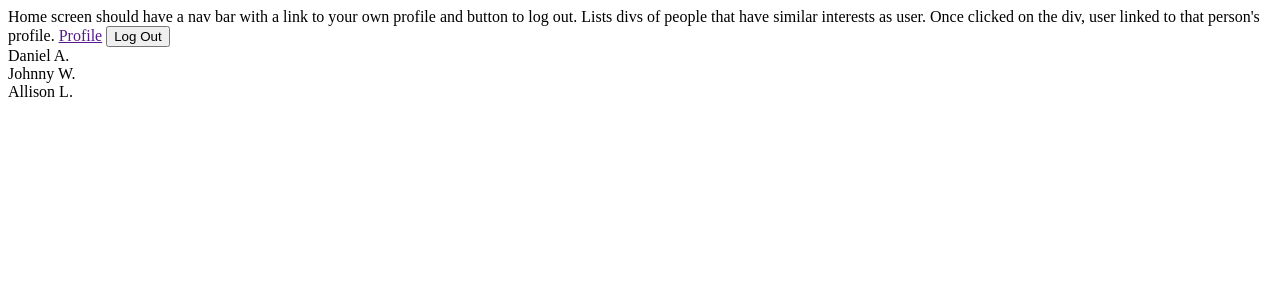
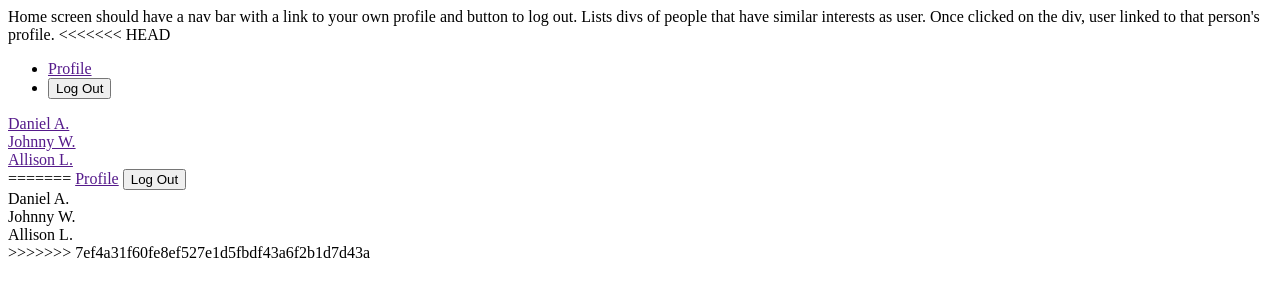
Before and after one commit to johnnywong30/CS146_Group9, a Python web app: template templates/home.html in a window 1280 px wide. Shown: the top 300 px of the page. Run offline with Jinja, Linux system fonts and the light colour scheme; the template is opened without the code that fills it, so the values that code supplies are empty.

Commit message:
fixed home and css

```diff
--- a/static/index.css
+++ b/static/index.css
@@ -3,3 +3,6 @@
   CS146 19F Final Project
   Kyla Barry, Julie (Min Jee) Cheon, Daniel Claro, Johnny Wong
 */
+   div{background-color: #CCCCFF; font-size: 18 pt; width: 300px; margin: 20px; }
+   ul{list-style-type: none; margin: 0; padding: 0; overflow: hidden; }
+   li{display: block; padding: 8px; background-color: #dddddd; }
--- a/templates/home.html
+++ b/templates/home.html
@@ -12,6 +12,22 @@
   Home screen should have a nav bar with a link to your own profile and button to log out.
   Lists divs of people that have similar interests as user.
   Once clicked on the div, user linked to that person's profile.
+<<<<<<< HEAD
+<ul>
+ <li><a href="">Profile</a></li>
+ <li><button type="button">Log Out</button></li>
+</ul>
+ <a href=""><div>
+  Daniel A.
+  </div></a>
+ <a href=""><div>
+  Johnny W.
+  </div></a>
+ <a href=""><div>
+  Allison L.
+  </div></a>
+</body>
+=======
 
   <a href="">Profile</a>
 <button type="button">Log Out</button>
@@ -27,4 +43,5 @@
   </div>
 
  </body>
+>>>>>>> 7ef4a31f60fe8ef527e1d5fbdf43a6f2b1d7d43a
 </html>
```
